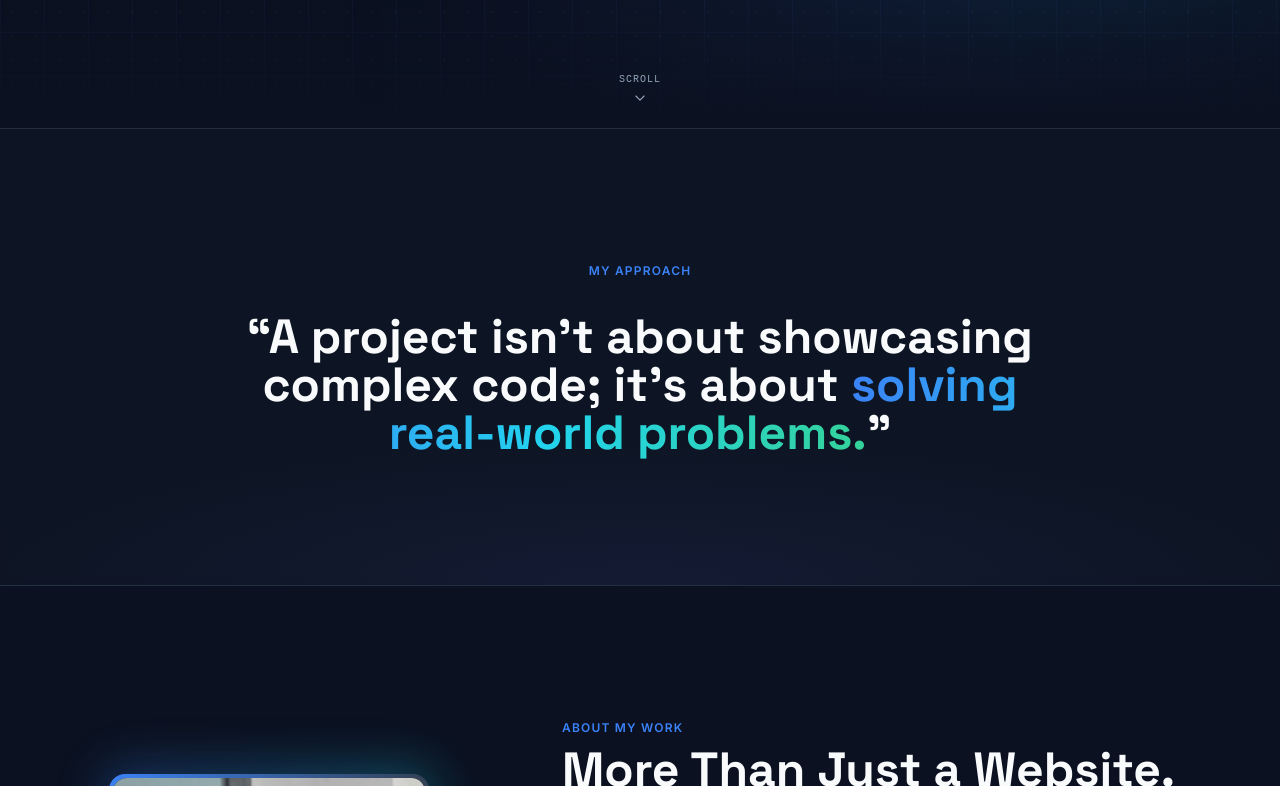
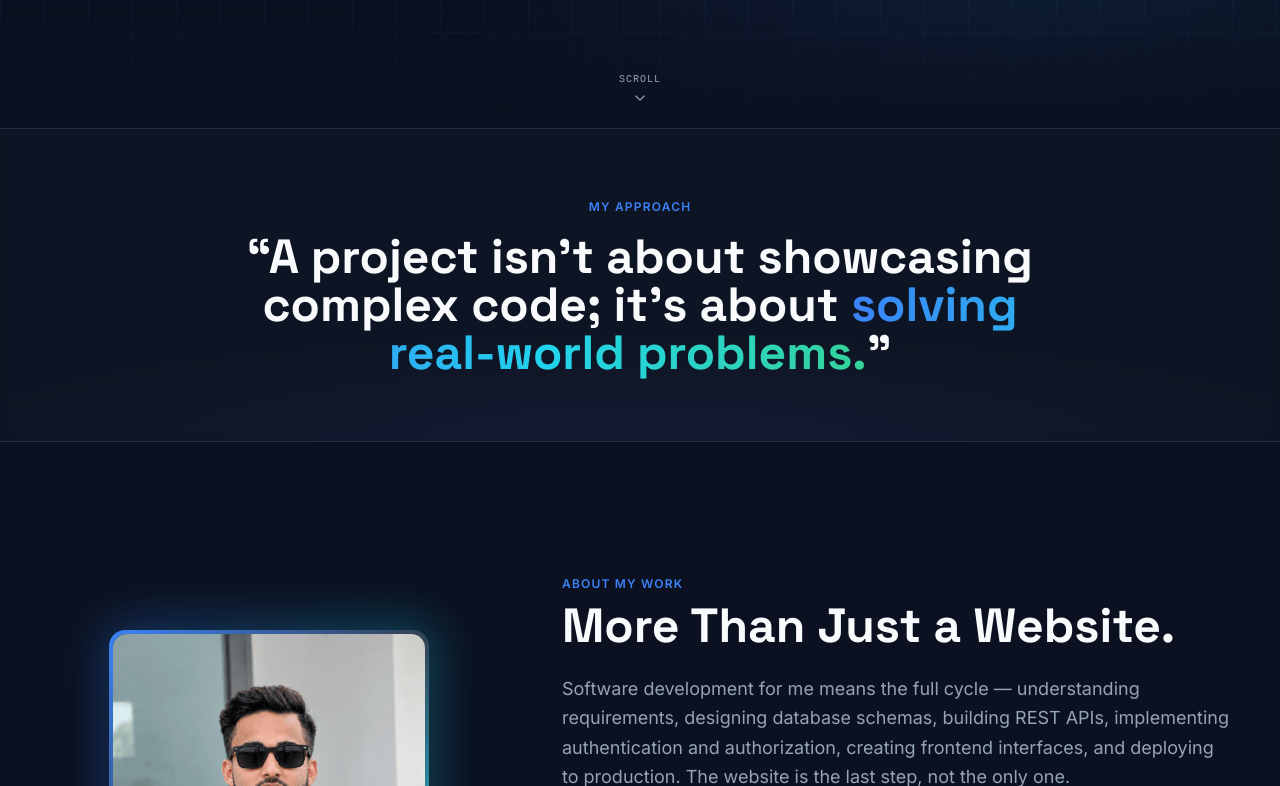
Before and after one commit to manojneupaneweb/manojneupane, a Next.js app: page / in a window 1280 px wide. Shown: the part 672-1458 px from the top of the page. Built offline with nearby package versions, Linux system fonts and the light colour scheme.

Commit message:
style: reduce vertical padding (py) and spacing in My Approach section

```diff
--- a/src/app/page.tsx
+++ b/src/app/page.tsx
@@ -790,7 +790,7 @@ function TechnicalCapabilitiesSection() {
 function PhilosophySection() {
   return (
     <section
-      className="section bg-[#111827]/50 backdrop-blur-sm border-y border-[#334155]/60 relative overflow-hidden"
+      className="py-12 sm:py-16 bg-[#111827]/50 backdrop-blur-sm border-y border-[#334155]/60 relative overflow-hidden"
       aria-labelledby="philosophy-heading"
     >
       <div className="absolute inset-0 pointer-events-none" aria-hidden="true">
@@ -803,7 +803,7 @@ function PhilosophySection() {
         />
       </div>
 
-      <div className="container relative max-w-4xl mx-auto text-center space-y-8">
+      <div className="container relative max-w-4xl mx-auto text-center space-y-4">
         <span className="section-label">My Approach</span>
         <blockquote>
           <h2
```
